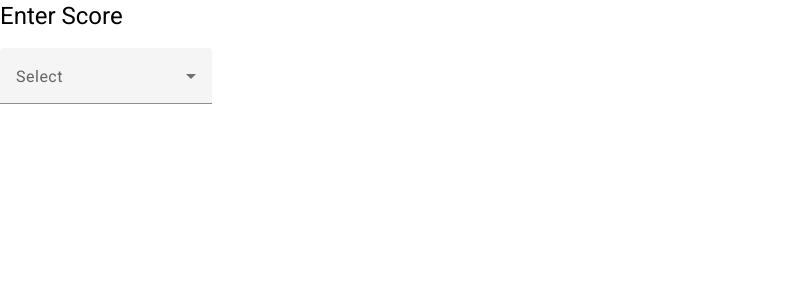
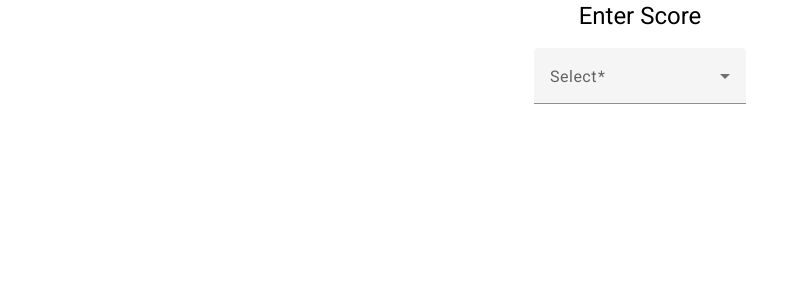
Before and after one commit to gbeford/Aggravation, an Angular app: page /score in a window 1280 px wide. Shown: the top 300 px of the page, without its empty margins (0-790 px from the left). Built offline with nearby package versions, Linux system fonts and the light colour scheme.

Commit message:
align drop down center, get form to work right

```diff
--- a/src/app/entry-score/entry-score.component.html
+++ b/src/app/entry-score/entry-score.component.html
@@ -1,16 +1,15 @@
+<div class="container">
 
-<div>
   <h1>Enter Score</h1>
 
-
-
+  <form [formGroup]="form" (ngSubmit)="submit()">
     <mat-form-field>
       <mat-label>Select</mat-label>
-  <mat-select>
+      <mat-select formControlName="user">
         @for (user of gamers; track user) {
-    <mat-option value="user">{{user}}</mat-option>
-
+        <mat-option value="user">{{ user }}</mat-option>
         }
       </mat-select>
     </mat-form-field>
+  </form>
 </div>
--- a/src/app/entry-score/entry-score.component.scss
+++ b/src/app/entry-score/entry-score.component.scss
@@ -0,0 +1,5 @@
+.container {
+  display: flex; /* or inline-flex */
+  flex-direction: column;
+  align-items:center;
+}
--- a/src/app/entry-score/entry-score.component.ts
+++ b/src/app/entry-score/entry-score.component.ts
@@ -1,7 +1,7 @@
 import { Component } from '@angular/core';
-import {MatSelectModule} from '@angular/material/select';
-import {MatFormFieldModule} from '@angular/material/form-field';
-import { FormsModule, ReactiveFormsModule } from '@angular/forms';
+import { MatSelectModule } from '@angular/material/select';
+import { MatFormFieldModule } from '@angular/material/form-field';
+import { FormControl, FormGroup, FormsModule, ReactiveFormsModule, Validators } from '@angular/forms';
 @Component({
   selector: 'app-entry-score',
   standalone: true,
@@ -13,7 +13,15 @@ import { FormsModule, ReactiveFormsModule } from '@angular/forms';
 
 export class EntryScoreComponent {
   gamers: string[] = ['Gina', 'Pat', 'Linda', 'Adam', 'John W', 'John T'];
+  form = new FormGroup({
+    user: new FormControl('', Validators.required)
+  });
+
   ngOnInit(): void {
-  this.gamers.sort();
+    this.gamers.sort();
+  }
+
+  submit() {
+    console.log(this.form.value);
   }
 }
```
Also changed, not shown: 1 other file (tests, documents, lock files or other folders). Lines whose indentation alone changed are shown as unchanged.
